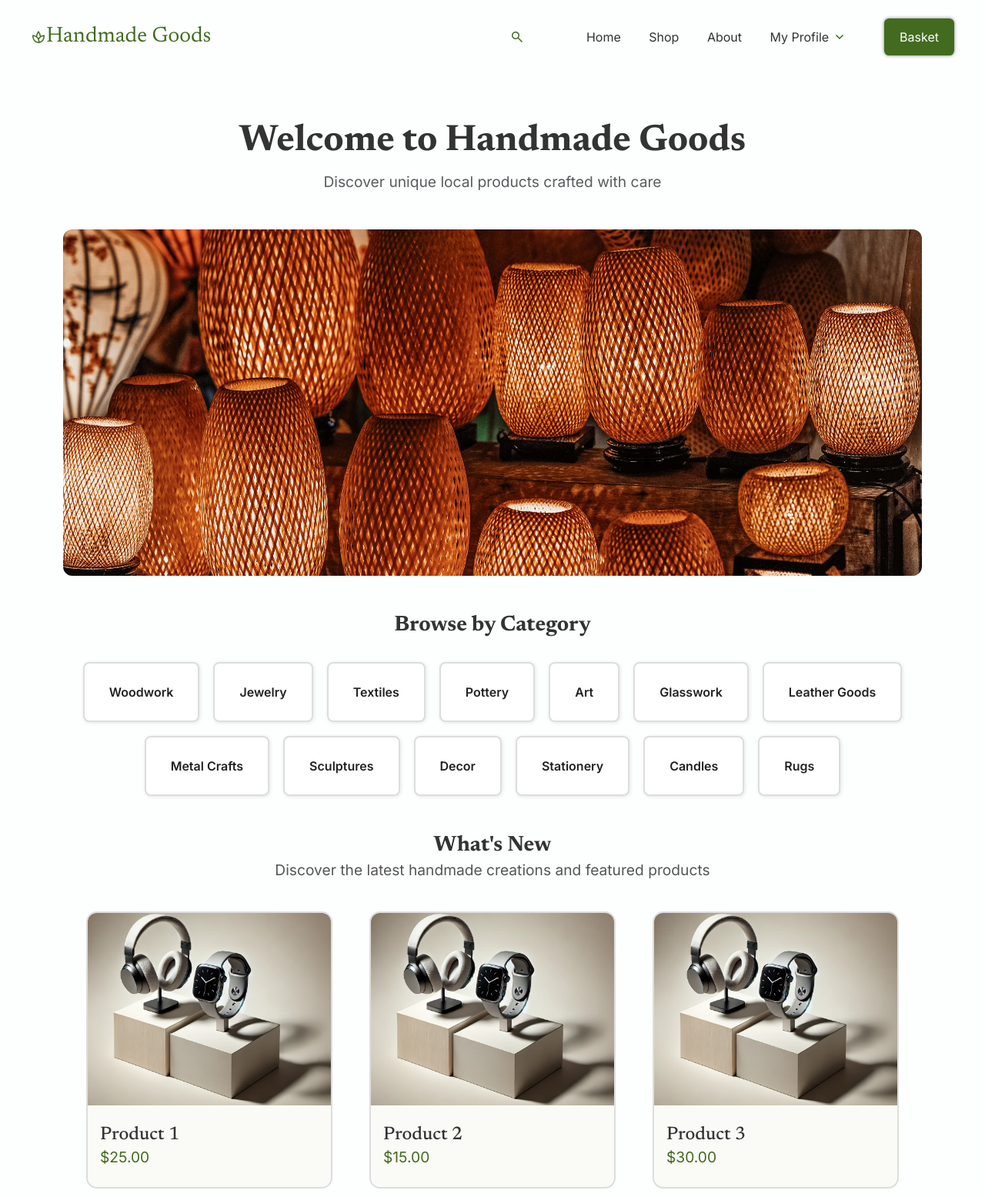
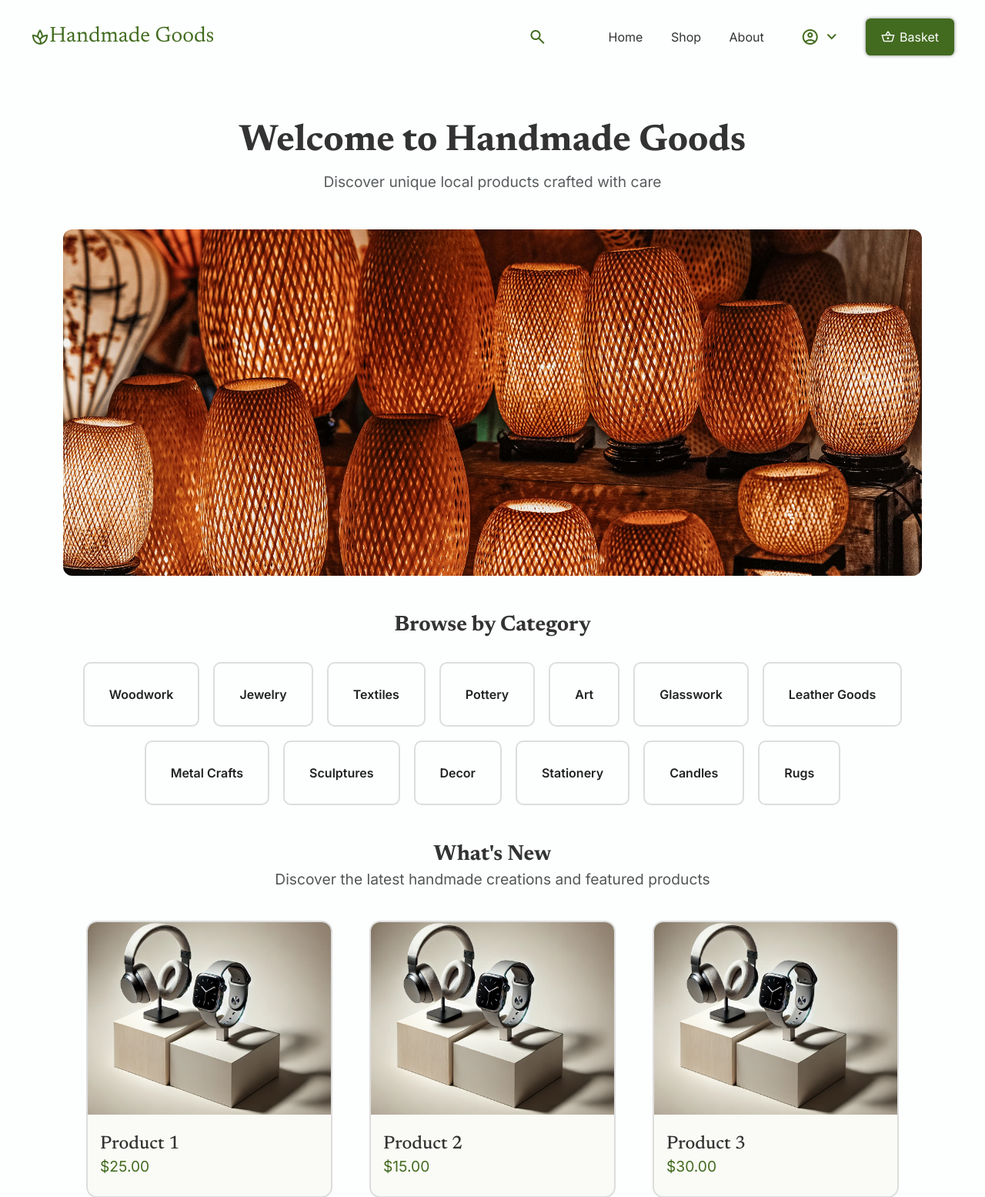
Before and after one commit to lhenon999/cosc-360-project, a PHP site: page /pages/home.php in a window 1280 px wide. Shown: the top 1555 px of the page at 77% size. Run offline with PHP 8.4, Linux system fonts and the light colour scheme.

Commit message:
changes to navbar styling

```diff
--- a/handmade_goods/assets/css/globals.css
+++ b/handmade_goods/assets/css/globals.css
@@ -54,6 +54,10 @@ button.cta {
     border: none;
     box-shadow: 0px 0px 4px rgb(126, 126, 126);
     transition: background-color ease-in-out 0.25s, transform ease-in-out 0.25s;
+    display: flex;
+    flex-direction: row;
+    align-items: center;
+    justify-content: center;
 }
 
 a.cta:hover,
--- a/handmade_goods/assets/css/home.css
+++ b/handmade_goods/assets/css/home.css
@@ -48,16 +48,14 @@
 
 .category-button {
     border: 2px solid #ddd;
-    border-radius: 8px;
+    border-radius: 10px;
     text-align: center;
     font-size: 16px;
     color: #222;
-    background-color: white;
+    background-color: #fcfffd;
     transition: all 0.3s ease-in-out;
     cursor: pointer;
-    box-shadow: 1px 1px 5px rgba(0, 0, 0, 0.1);
-    background-color: #fff;
-    padding: 25px 32px;
+    padding: 28px 32px;
     font-weight: 600;
 }
 
--- a/handmade_goods/assets/css/navbar.css
+++ b/handmade_goods/assets/css/navbar.css
@@ -129,7 +129,6 @@ nav {
 .logo {
     margin: 0;
     padding: 0;
-    font-size: 1em;
     margin-right: 4px;
     padding-top: 2px;
 }
@@ -138,7 +137,6 @@ h3 {
     white-space: nowrap;
 }
 
-/* Dropdown Menu Styles */
 .dropdown {
     position: relative;
     display: inline-block;
@@ -147,11 +145,14 @@ h3 {
 .dropdown-content {
     display: none;
     position: absolute;
+    top: 100%;
     background-color: #fff;
     min-width: 160px;
     box-shadow: 0 8px 16px rgba(0,0,0,0.2);
     z-index: 1;
-    border-radius: 4px;
+    border-radius: 8px;
+    overflow: hidden;
+    margin-top: 4px;
 }
 
 .dropdown:hover .dropdown-content {
@@ -169,17 +170,23 @@ h3 {
     background-color: #f5f5f5;
 }
 
-.dropdown .navlink {
+.dropdown {
     display: flex;
     align-items: center;
     gap: 4px;
 }
 
-.dropdown .material-symbols-outlined {
-    font-size: 20px;
+.material-symbols-outlined {
+    vertical-align: middle;
+    font-size: 24px;
 }
 
-.material-symbols-outlined {
-    vertical-align: middle;
-    font-size: 20px;
+#basket {
+    color: white;
+    margin-right: 6px;
+    font-size: 1.15em;
 }
+
+#downArrow {
+    padding: 2px 0;
+}
--- a/handmade_goods/assets/html/navbar.php
+++ b/handmade_goods/assets/html/navbar.php
@@ -10,17 +10,16 @@
                 <li class="hover-raise"><a class="navlink" href="../pages/home.php">Home</a></li>
                 <li class="hover-raise"><a class="navlink" href="../pages/products.php">Shop</a></li>
                 <li class="hover-raise"><a class="navlink" href="#">About</a></li>
-                <li class="hover-raise dropdown">
-                    <a class="navlink" href="../pages/profile.php">My Profile <span class="material-symbols-outlined">expand_more</span></a>
-                    <div class="dropdown-content">
-                        <a href="../pages/profile.php">View Profile</a>
-                        <a href="../pages/settings.php">Settings</a>
-                        <a href="../pages/logout.php">Logout</a>
-                    </div>
-                </li>
             </ul>
         </div>
-        <button class="cta hover-raise">Basket</button>
+        <span class="hover-raise dropdown"><span class="material-symbols-outlined">account_circle</span><span class="material-symbols-outlined" id="downArrow">expand_more</span>
+            <div class="dropdown-content">
+                <a href="../pages/profile.php">View Profile</a>
+                <a href="../pages/settings.php">Settings</a>
+                <a href="../pages/logout.php">Logout</a>
+            </div>
+        </span>
+        <button class="cta hover-raise"><span class="material-symbols-outlined" id="basket">shopping_basket</span>Basket</button>
     </div>
     <script>
         $("#toggle-nav").click(function() {
```
Also changed, not shown: 3 other files.
